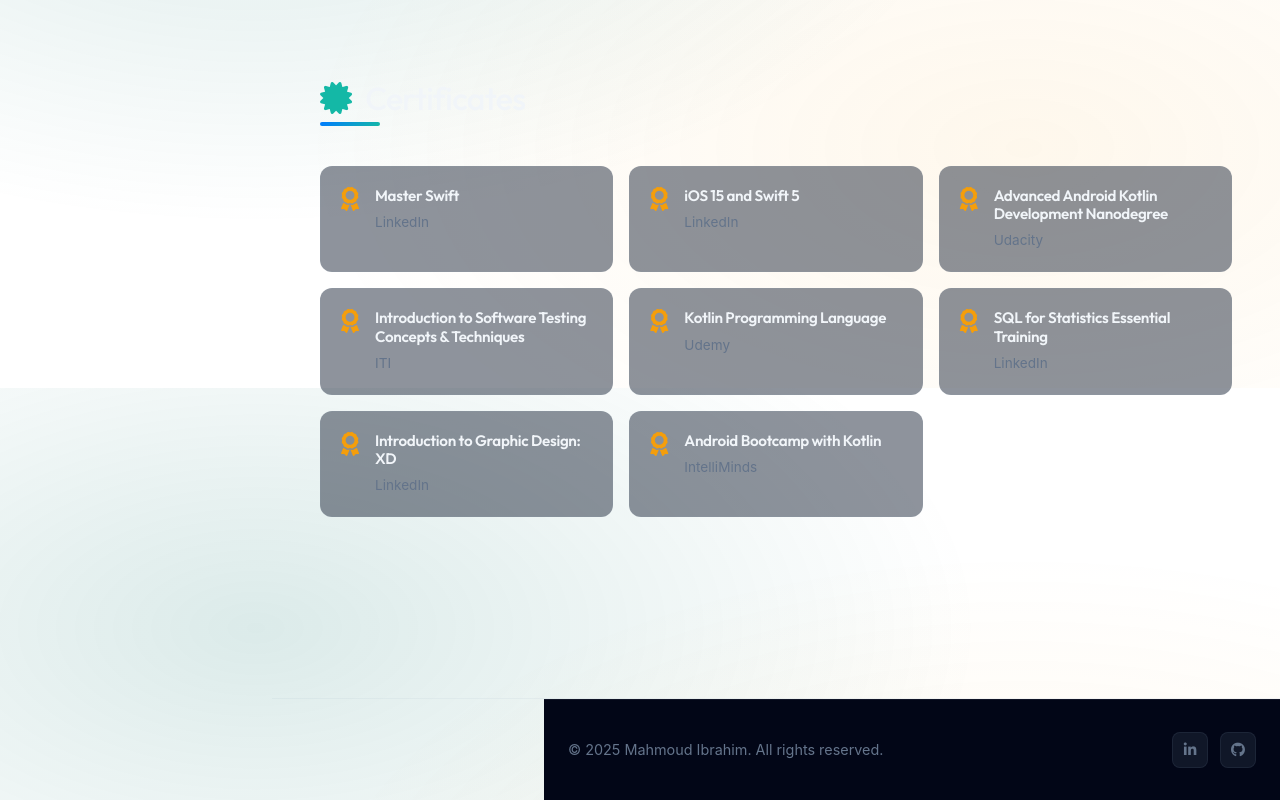
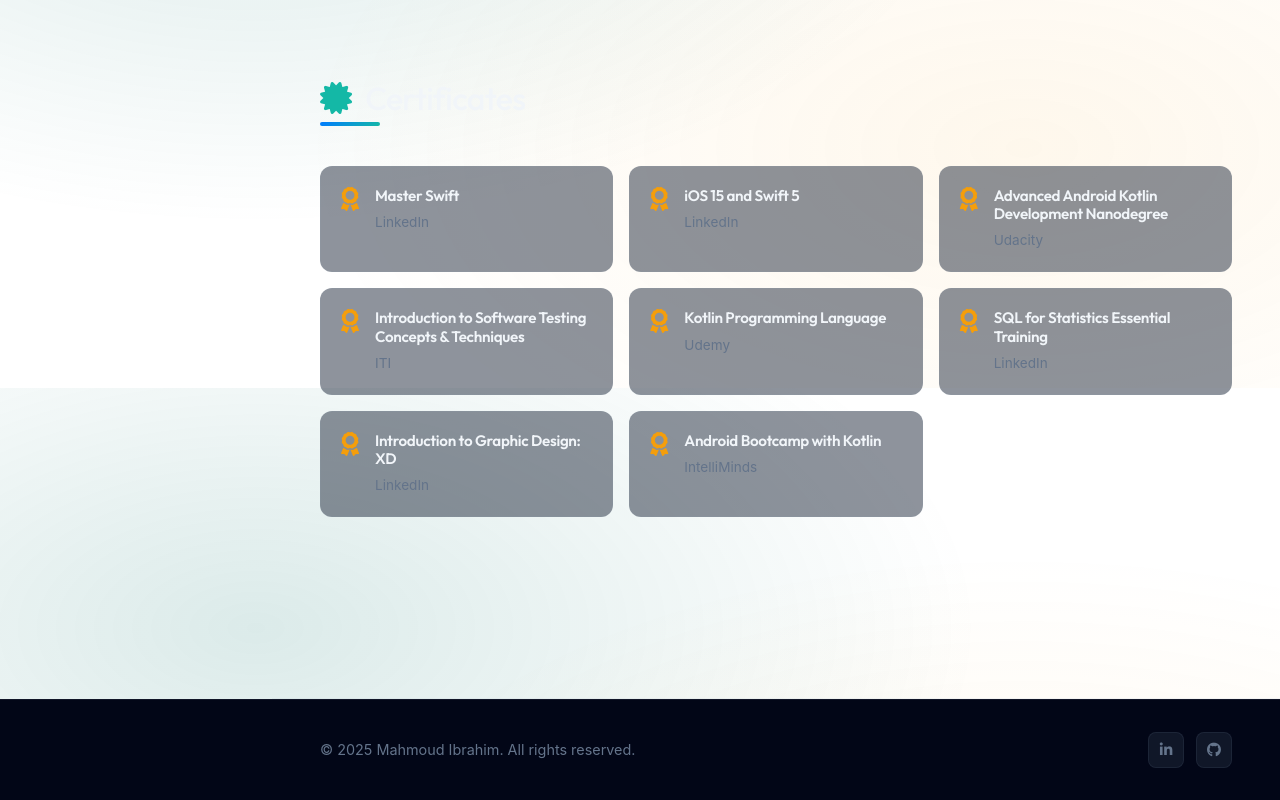
Before and after one commit to mahmoudibrahimabdulfattah/mahmoudibrahimabdulfattah.github.io, a website with bundled scripts: page index.html in a window 1280 px wide. Shown: the part 6012-6812 px from the top of the page. Built offline with nearby package versions, Linux system fonts and the light colour scheme.

Commit message:
🎨 Make footer background span full width

```diff
--- a/css/resume.css
+++ b/css/resume.css
@@ -805,18 +805,18 @@
   background: var(--bg-darker);
   border-top: 1px solid var(--card-border);
   padding: 2rem 1.5rem;
-  margin-left: 0;
 }
 
 @media (min-width: 992px) {
   .site-footer {
-    margin-left: 17rem;
+    margin-left: -17rem;
+    padding-left: calc(17rem + 3rem);
+    padding-right: 3rem;
   }
 }
 
 .footer-content {
   max-width: 75rem;
-  margin: 0 auto;
   display: flex;
   align-items: center;
   justify-content: space-between;
```
Also changed, not shown: css/resume.min.css.
